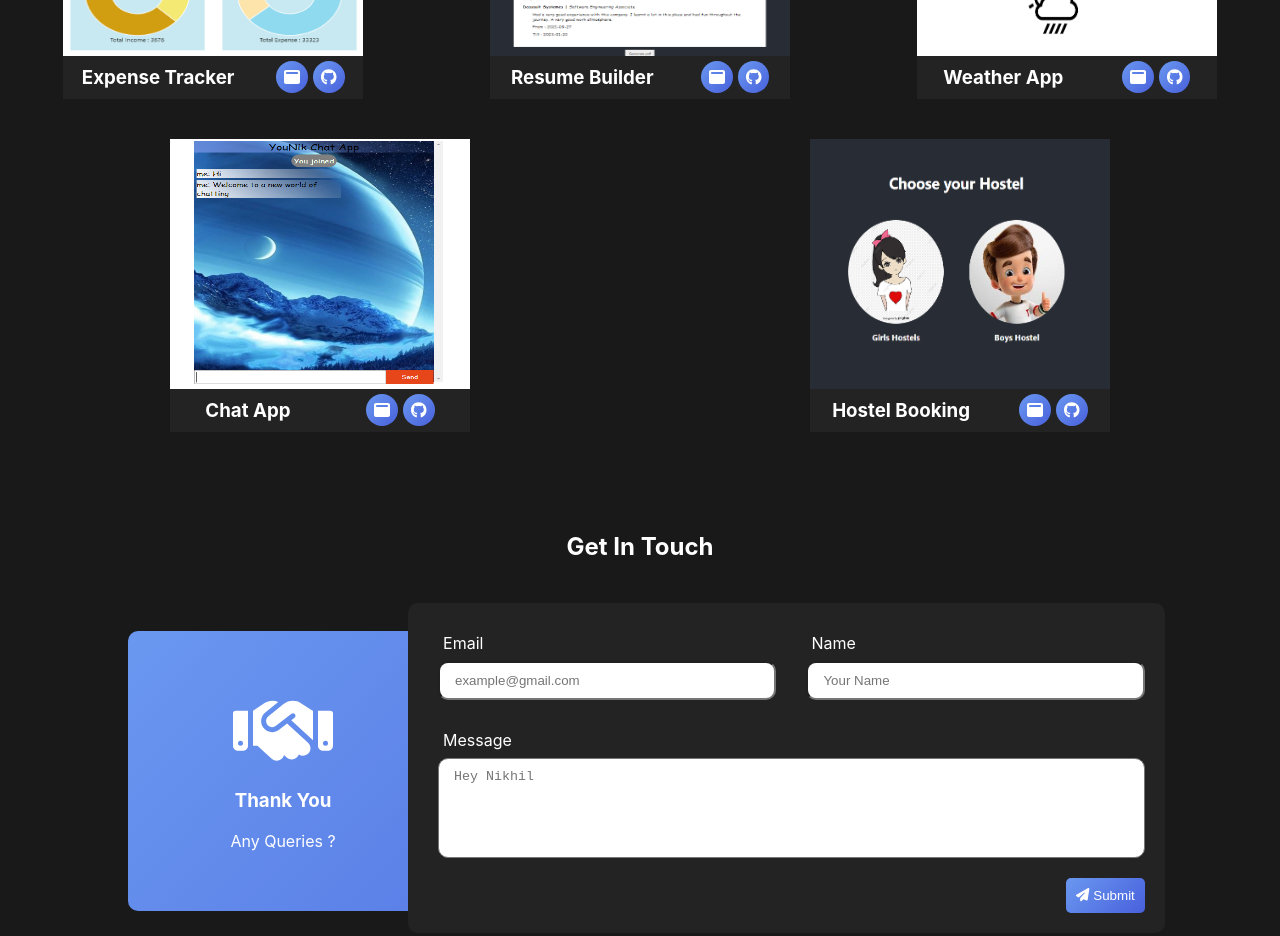
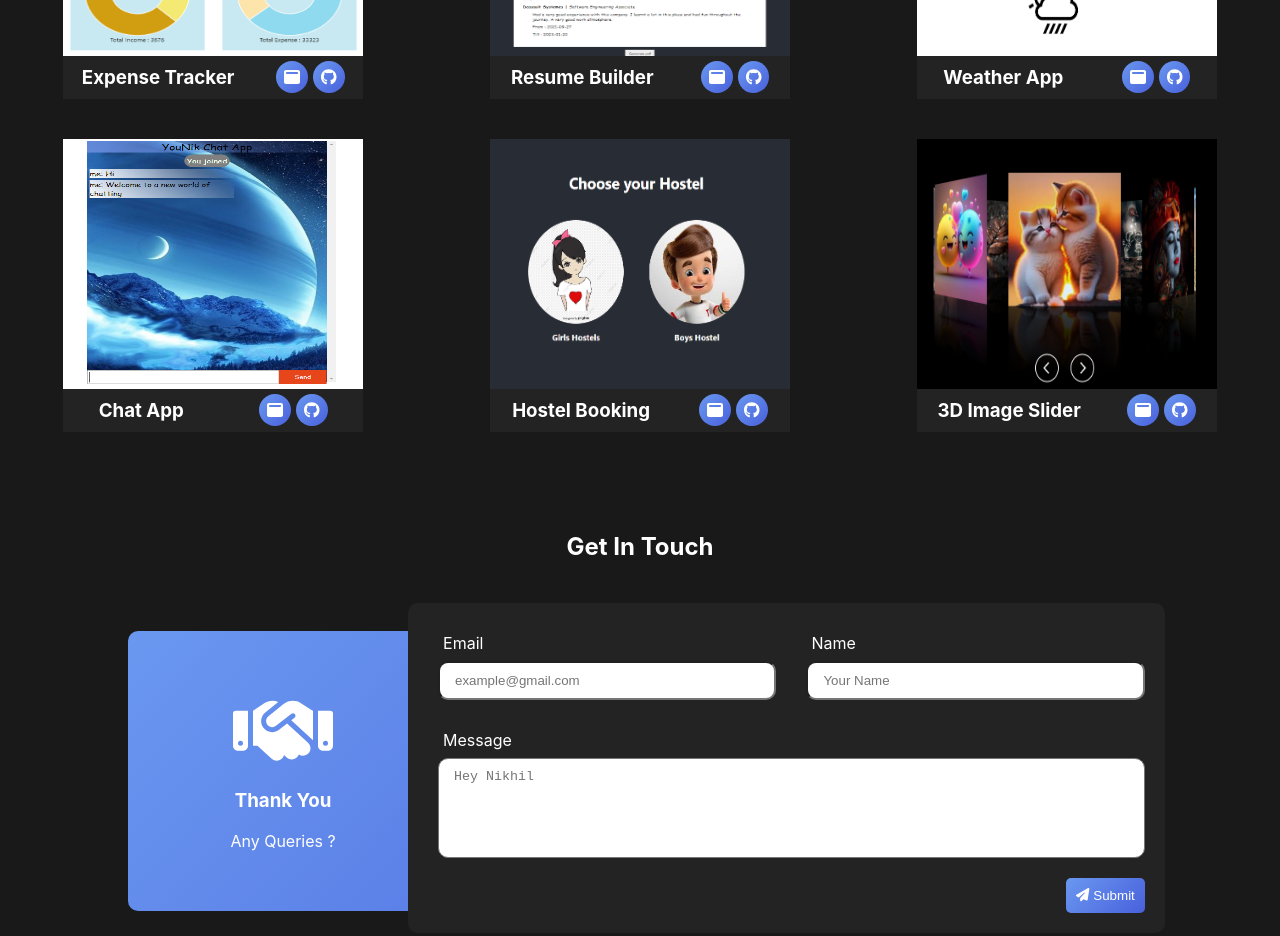
Before and after one commit to NikBK/portfolio, a React (Create React App) app: page / in a window 1280 px wide. Shown: the part 2780-3716 px from the top of the page. Built offline with nearby package versions, Linux system fonts and the light colour scheme.

Commit message:
new project added

```diff
--- a/src/data/projectDetails.js
+++ b/src/data/projectDetails.js
@@ -43,5 +43,14 @@ export const projectData = [
         gitLink: "https://github.com/NikBK/HotelManagementApp",
         hostedLink: "https://hostel-booking-bg.netlify.app",
         icons: ["", ""]
+    },
+    {
+        id: 6,
+        name: "3D Image Slider",
+        info: "",
+        imageLink: "../images/3d-image-slider.PNG",
+        gitLink: "https://github.com/NikBK/3d-image-slider",
+        hostedLink: "https://3d-image-slider.netlify.app",
+        icons: ["", ""]
     }
 ];
```
Also changed, not shown: public/images/3d-image-slider.PNG (added).
